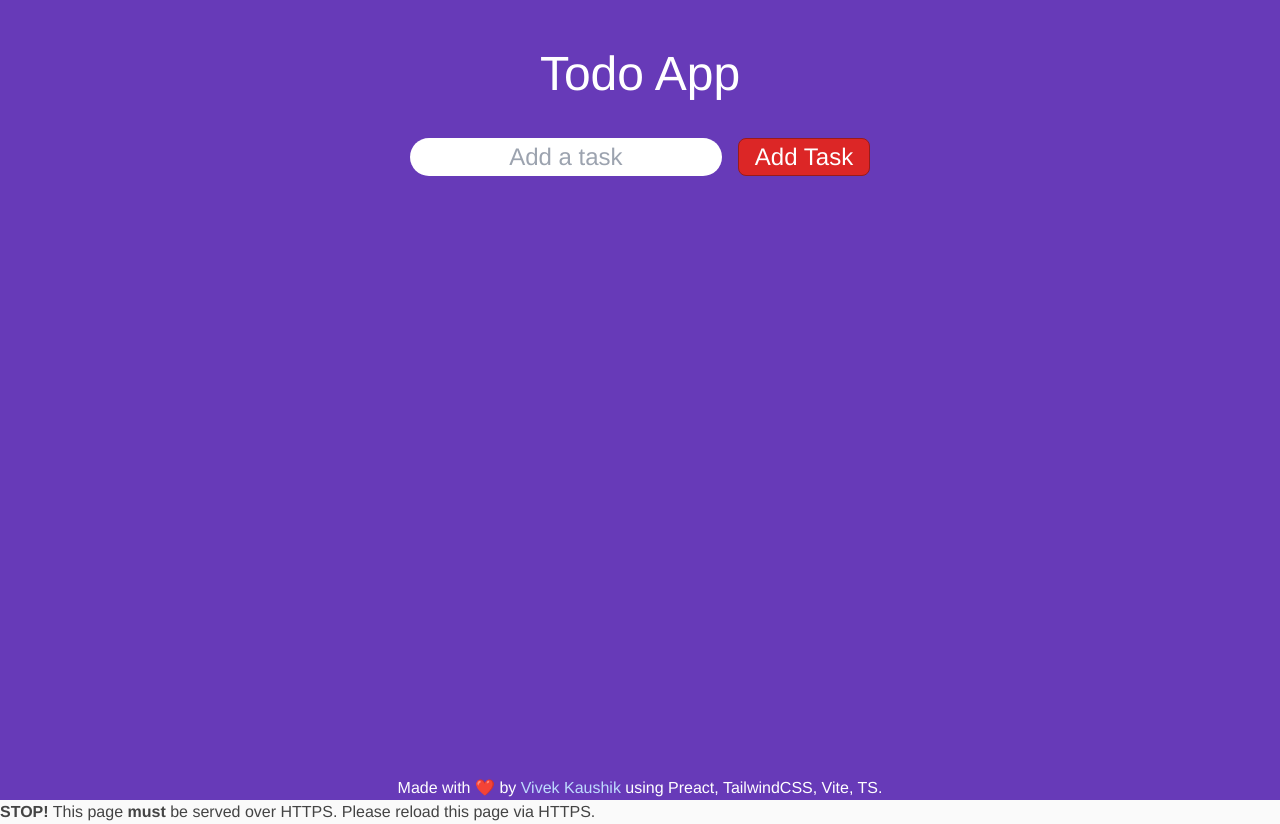
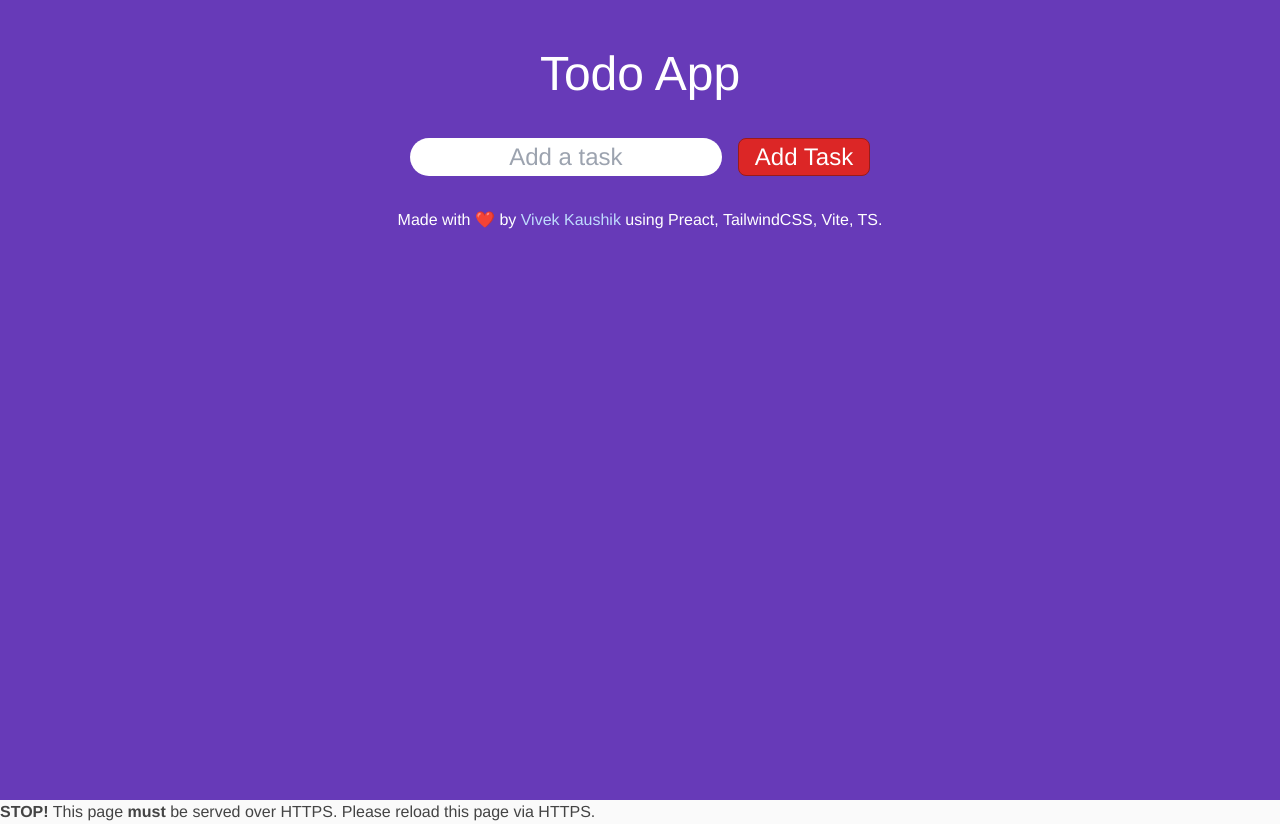
Before and after one commit to greatvivek11/TodoApp, a Preact app: page / in a window 1280 px wide. Built offline with nearby package versions, Linux system fonts and the light colour scheme.

Commit message:
changed footer to sticky from fixed.

```diff
--- a/src/Components/Footer.tsx
+++ b/src/Components/Footer.tsx
@@ -2,8 +2,8 @@ import {h} from 'preact';
 
 export default function Footer() {
     return (
-        <footer className="">
-            <div class="fixed inset-x-0 bottom-0">
+        <footer>
+            <div class="sticky inset-x-0 bottom-0">
                 <p class="text-sm md:text-base">Made with ❤️ by <a className="text-blue-200" href="https://www.vivekkaushik.in" target="_blank" rel="noopener noreferrer">Vivek Kaushik</a> using Preact, TailwindCSS, Vite, TS.</p>
             </div>
         </footer>
```
Also changed, not shown: 1 other file (tests, documents, lock files or other folders).
